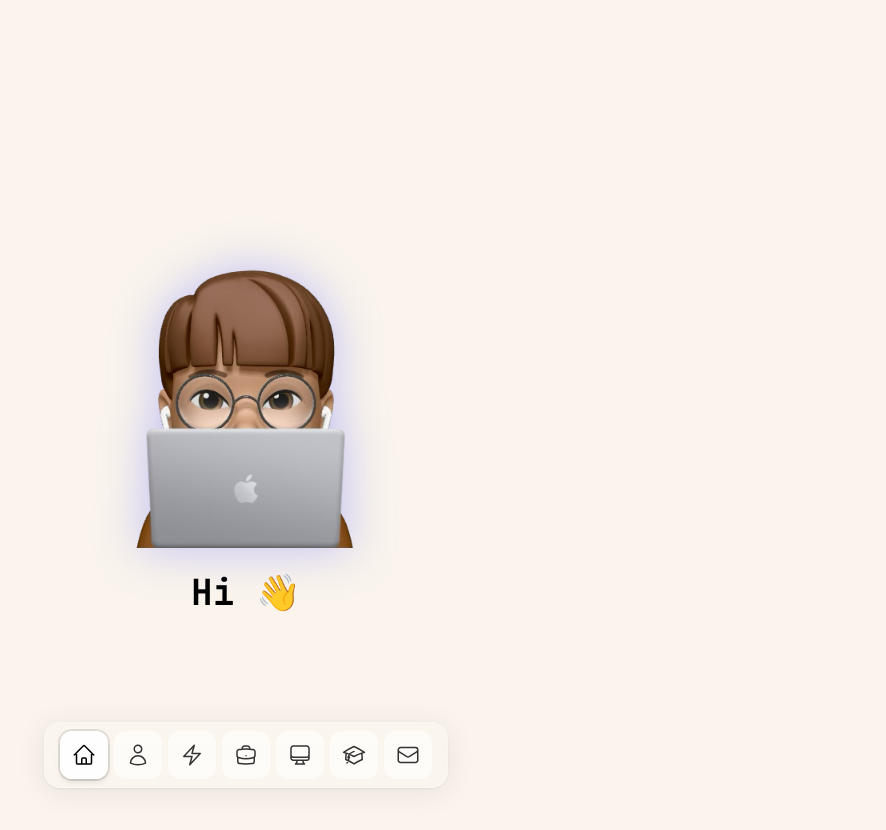
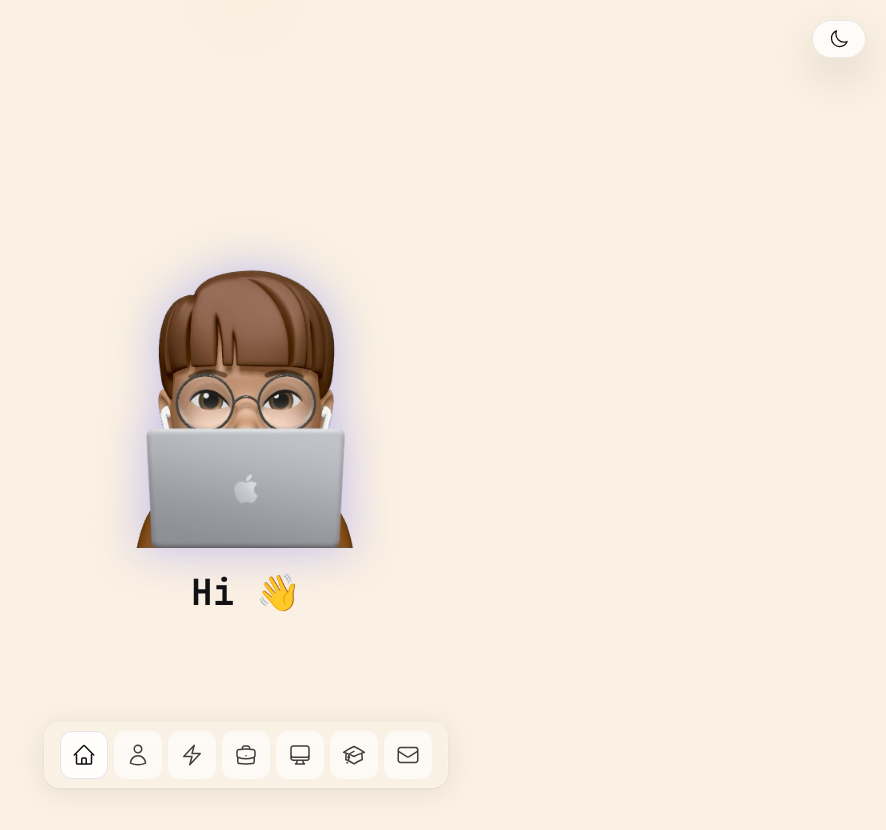
Before and after one commit to brothermos/portfolio-v2, a React (Vite) app: page / in a window 1280 px wide. Shown: the top 830 px of the page, without its empty margins (394-1280 px from the left). Built offline with nearby package versions, Linux system fonts and the light colour scheme; a web font is replaced by a local one.

Commit message:
[UPDATE] - Implement theme toggle functionality in App component and enhance styling across various sections for improved visual consistency. Introduce CSS variables for light and dark themes, and update components to utilize theme-aware classes.

```diff
--- a/src/App.tsx
+++ b/src/App.tsx
@@ -1,3 +1,4 @@
+import { useEffect, useState } from 'react';
 import HeroSection from '@/components/HeroSection';
 import AboutSection from './components/AboutSection';
 import SkillsSection from '@/components/SkillsSection';
@@ -7,10 +8,36 @@ import EducationSection from '@/components/EducationSection';
 import ContactSection from '@/components/ContactSection';
 import Dock from '@/components/Dock';
 import { SpeedInsights } from '@vercel/speed-insights/react';
+import ThemeToggle from '@/components/ThemeToggle';
+
+type Theme = 'light' | 'dark';
+
+const THEME_STORAGE_KEY = 'portfolio-theme';
+
+const getInitialTheme = (): Theme => {
+  if (typeof window === 'undefined') {
+    return 'light';
+  }
+
+  const storedTheme = window.localStorage.getItem(THEME_STORAGE_KEY);
+  if (storedTheme === 'light' || storedTheme === 'dark') {
+    return storedTheme;
+  }
+
+  return window.matchMedia('(prefers-color-scheme: dark)').matches ? 'dark' : 'light';
+};
 
 const App = () => {
+  const [theme, setTheme] = useState<Theme>(getInitialTheme);
+
+  useEffect(() => {
+    document.documentElement.dataset.theme = theme;
+    window.localStorage.setItem(THEME_STORAGE_KEY, theme);
+  }, [theme]);
+
   return (
-    <div className="w-full px-4">
+    <div className="theme-text w-full px-4">
+      <ThemeToggle theme={theme} onToggle={() => setTheme(theme === 'dark' ? 'light' : 'dark')} />
       <HeroSection />
       <AboutSection />
       <SkillsSection />
--- a/src/components/AboutSection.tsx
+++ b/src/components/AboutSection.tsx
@@ -22,8 +22,8 @@ const AboutSection = () => {
         <span>About me</span>
       </div>
       <div
-        className="max-w-5xl space-y-4 text-xl leading-relaxed font-semibold tracking-tight
-          text-black md:space-y-8 md:text-2xl lg:text-3xl"
+        className="theme-text max-w-5xl space-y-4 text-xl leading-relaxed font-semibold
+          tracking-tight md:space-y-8 md:text-2xl lg:text-3xl"
       >
         {INTRO_PARAGRAPHS.map((paragraph, pIdx) => (
           <p key={pIdx} className="flex flex-wrap gap-y-2">
@@ -40,7 +40,7 @@ const AboutSection = () => {
                   <span className={`word-text opacity-0 ${hasHighlight ? 'relative z-10' : ''}`}>
                     {word}
                   </span>
-                  <span className="word-bg absolute inset-0 rounded-md bg-black/15" />
+                  <span className="word-bg theme-highlight absolute inset-0 rounded-md" />
                   {isSkill && (
                     <span
                       className="word-highlight absolute inset-0 rounded-md border
--- a/src/components/Dock.tsx
+++ b/src/components/Dock.tsx
@@ -29,8 +29,8 @@ const Dock = () => {
     <div className="fixed bottom-3 left-1/2 z-50 flex -translate-x-1/2 justify-center">
       <ul
         ref={dockRef}
-        className="m-0 inline-flex h-full list-none items-end justify-center rounded-2xl border
-          border-white/20 bg-white/10 px-3 py-2
+        className="theme-dock m-0 inline-flex h-full list-none items-end justify-center rounded-2xl
+          border px-3 py-2
           shadow-[0_4px_30px_rgba(0,0,0,0.08),0_1px_3px_rgba(0,0,0,0.06)] backdrop-blur-md"
         onMouseMove={handleMouseMove}
         onMouseLeave={handleMouseLeave}
@@ -50,15 +50,15 @@ const Dock = () => {
               <button
                 onClick={() => handleClick(item.href)}
                 className={`group relative flex h-full w-full cursor-pointer flex-col items-center
-                justify-center rounded-xl p-0 transition-all duration-200 hover:bg-white/85 ${
-                  isActive ? 'bg-white/90 shadow-md ring-2 ring-black/10' : 'bg-white/60'
+                justify-center rounded-xl p-0 transition-all duration-200 ${
+                  isActive ? 'theme-dock-button-active shadow-md' : 'theme-dock-button'
                 }`}
                 aria-label={item.label}
                 aria-current={isActive ? 'true' : undefined}
               >
                 <span
-                  className={`flex items-center justify-center text-[22px] leading-none
-                  transition-colors ${isActive ? 'text-black' : 'text-black/80'}`}
+                  className={`theme-text flex items-center justify-center text-[22px] leading-none
+                  transition-colors ${isActive ? '' : 'opacity-80'}`}
                 >
                   {IconComponent ? <IconComponent className="h-6 w-6" /> : null}
                 </span>
--- a/src/components/HeroSection.tsx
+++ b/src/components/HeroSection.tsx
@@ -20,7 +20,7 @@ const HeroSection = () => {
               md:h-72 lg:h-96"
             alt="Logo"
           />
-          <div ref={hiRef} className="text-2xl font-bold text-black md:text-3xl lg:text-4xl">
+          <div ref={hiRef} className="theme-text text-2xl font-bold md:text-3xl lg:text-4xl">
             Hi 👋
           </div>
         </div>
@@ -32,7 +32,7 @@ const HeroSection = () => {
         className="relative flex h-screen flex-col items-center justify-center overflow-hidden"
       >
         <div ref={titleRef} className="z-20 flex flex-col items-center">
-          <h1 className="flex flex-col items-center px-4 font-bold tracking-tight text-black">
+          <h1 className="theme-text flex flex-col items-center px-4 font-bold tracking-tight">
             <span
               className="flex flex-col items-center leading-none md:hidden"
               style={{ fontSize: 'clamp(3.75rem, 13vw, 5.25rem)' }}
@@ -69,8 +69,8 @@ const HeroSection = () => {
             </span>
           </h1>
           <h2
-            className="mt-2 flex flex-wrap justify-center text-2xl font-bold tracking-widest
-              text-black md:mt-4 md:text-4xl lg:text-6xl"
+            className="theme-text mt-2 flex flex-wrap justify-center text-2xl font-bold
+              tracking-widest md:mt-4 md:text-4xl lg:text-6xl"
           >
             {TITLE.split(' ').map((word, wIdx) => (
               <span
--- a/src/components/ProjectDetail.tsx
+++ b/src/components/ProjectDetail.tsx
@@ -15,7 +15,7 @@ const ProjectDetail = (props: ProjectDetailProps) => {
 
   return (
     <div
-      className="fixed inset-0 z-50 flex items-center justify-center bg-black/30 p-4
+      className="theme-overlay fixed inset-0 z-50 flex items-center justify-center p-4
         backdrop-blur-sm md:p-6"
       role="dialog"
       aria-modal="true"
--- a/src/components/SkillsSection.tsx
+++ b/src/components/SkillsSection.tsx
@@ -7,8 +7,8 @@ const SkillsSection = () => {
   return (
     <section
       id="skills"
-      className="flex h-screen flex-col items-center justify-center gap-12 px-4 py-16 font-bold
-        text-black md:gap-20 md:px-6 lg:gap-28"
+      className="theme-text flex h-screen flex-col items-center justify-center gap-12 px-4 py-16
+        font-bold md:gap-20 md:px-6 lg:gap-28"
     >
       <div ref={headingRef} className="flex items-center gap-4">
         <span className="text-6xl font-bold md:text-6xl lg:text-8xl">Skills</span>
--- /dev/null
+++ b/src/components/ThemeToggle.tsx
@@ -0,0 +1,29 @@
+import { HiOutlineMoon, HiOutlineSun } from 'react-icons/hi2';
+
+type ThemeToggleProps = {
+  theme: 'light' | 'dark';
+  onToggle: () => void;
+};
+
+const ThemeToggle = ({ theme, onToggle }: ThemeToggleProps) => {
+  const isDark = theme === 'dark';
+
+  return (
+    <button
+      type="button"
+      onClick={onToggle}
+      className="theme-toggle-surface fixed top-5 right-5 z-50 inline-flex items-center gap-2
+        rounded-full border px-4 py-2 text-sm font-semibold backdrop-blur-xl"
+      aria-label={`Switch to ${isDark ? 'light' : 'dark'} mode`}
+      aria-pressed={isDark}
+    >
+      {isDark ? (
+        <HiOutlineSun className="h-5 w-5 shrink-0" aria-hidden />
+      ) : (
+        <HiOutlineMoon className="h-5 w-5 shrink-0" aria-hidden />
+      )}
+    </button>
+  );
+};
+
+export default ThemeToggle;
--- a/src/components/WorkSection.tsx
+++ b/src/components/WorkSection.tsx
@@ -10,8 +10,8 @@ const WorkSection = () => {
       <section
         id="work"
         ref={workRef}
-        className="flex min-h-screen flex-col items-center justify-center gap-12 px-4 py-24
-          font-bold text-black md:gap-20 md:px-6 md:py-32 lg:gap-28"
+        className="theme-text flex min-h-screen flex-col items-center justify-center gap-12 px-4
+          py-24 font-bold md:gap-20 md:px-6 md:py-32 lg:gap-28"
       >
         <div ref={headingRef} className="flex items-center gap-4">
           <span className="text-6xl font-bold md:text-6xl lg:text-8xl">My Work</span>
--- a/src/index.css
+++ b/src/index.css
@@ -1,4 +1,46 @@
 @import 'tailwindcss';
+
+:root {
+  --page-bg: #faf4ec;
+  --page-bg-elevated: rgba(255, 255, 255, 0.52);
+  --page-bg-soft: rgba(0, 0, 0, 0.05);
+  --page-bg-soft-hover: rgba(0, 0, 0, 0.1);
+  --page-text: #111111;
+  --page-text-muted: rgba(17, 17, 17, 0.7);
+  --page-line: rgba(0, 0, 0, 0.15);
+  --page-overlay: rgba(0, 0, 0, 0.3);
+  --page-highlight: rgba(0, 0, 0, 0.15);
+  --dock-bg: rgba(255, 255, 255, 0.1);
+  --dock-border: rgba(255, 255, 255, 0.2);
+  --dock-button: rgba(255, 255, 255, 0.6);
+  --dock-button-hover: rgba(255, 255, 255, 0.85);
+  --dock-button-active: rgba(255, 255, 255, 0.9);
+  --dock-ring: rgba(0, 0, 0, 0.1);
+  --toggle-bg: rgba(255, 255, 255, 0.75);
+  --toggle-border: rgba(0, 0, 0, 0.08);
+  --toggle-shadow: 0 18px 45px rgba(0, 0, 0, 0.12);
+}
+
+[data-theme='dark'] {
+  --page-bg: #0f141c;
+  --page-bg-elevated: rgba(24, 31, 43, 0.78);
+  --page-bg-soft: rgba(255, 255, 255, 0.08);
+  --page-bg-soft-hover: rgba(255, 255, 255, 0.14);
+  --page-text: #f6efe6;
+  --page-text-muted: rgba(246, 239, 230, 0.72);
+  --page-line: rgba(255, 255, 255, 0.16);
+  --page-overlay: rgba(3, 6, 12, 0.72);
+  --page-highlight: rgba(255, 255, 255, 0.12);
+  --dock-bg: rgba(15, 20, 28, 0.65);
+  --dock-border: rgba(255, 255, 255, 0.12);
+  --dock-button: rgba(255, 255, 255, 0.08);
+  --dock-button-hover: rgba(255, 255, 255, 0.16);
+  --dock-button-active: rgba(255, 255, 255, 0.2);
+  --dock-ring: rgba(255, 255, 255, 0.08);
+  --toggle-bg: rgba(15, 20, 28, 0.82);
+  --toggle-border: rgba(255, 255, 255, 0.12);
+  --toggle-shadow: 0 18px 50px rgba(0, 0, 0, 0.35);
+}
 
 html,
 body {
@@ -6,11 +48,86 @@ body {
 }
 
 body {
-  background-color: #faf4ec;
+  background:
+    radial-gradient(circle at top, rgba(250, 185, 91, 0.08), transparent 32%),
+    linear-gradient(180deg, rgba(255, 255, 255, 0.05), transparent 24%),
+    var(--page-bg);
+  color: var(--page-text);
   font-family: 'JetBrains Mono', monospace;
+  transition:
+    background-color 220ms ease,
+    color 220ms ease;
   cursor:
     url('./assets/arrowhead-rounded-outline.svg') 0 0,
     auto;
+}
+
+* {
+  transition:
+    background-color 220ms ease,
+    border-color 220ms ease,
+    color 220ms ease,
+    box-shadow 220ms ease;
+}
+
+.theme-text {
+  color: var(--page-text);
+}
+
+.theme-text-muted {
+  color: var(--page-text-muted);
+}
+
+.theme-line {
+  background-color: var(--page-line);
+}
+
+.theme-border {
+  border-color: var(--page-line);
+}
+
+.theme-surface {
+  background-color: var(--page-bg-elevated);
+}
+
+.theme-soft {
+  background-color: var(--page-bg-soft);
+}
+
+.theme-soft-hover:hover {
+  background-color: var(--page-bg-soft-hover);
+}
+
+.theme-highlight {
+  background-color: var(--page-highlight);
+}
+
+.theme-overlay {
+  background-color: var(--page-overlay);
+}
+
+.theme-dock {
+  background-color: var(--dock-bg);
+  border-color: var(--dock-border);
+}
+
+.theme-dock-button {
+  background-color: var(--dock-button);
+}
+
+.theme-dock-button:hover {
+  background-color: var(--dock-button-hover);
+}
+
+.theme-dock-button-active {
+  background-color: var(--dock-button-active);
+  box-shadow: inset 0 0 0 1px var(--dock-ring);
+}
+
+.theme-toggle-surface {
+  background-color: var(--toggle-bg);
+  border-color: var(--toggle-border);
+  box-shadow: var(--toggle-shadow);
 }
 
 a,
```
Also changed, not shown: src/components/ContactSection.tsx (+6 -6 lines), src/components/EducationSection.tsx (+4 -4 lines), src/components/ExperienceSection.tsx (+4 -4 lines).
